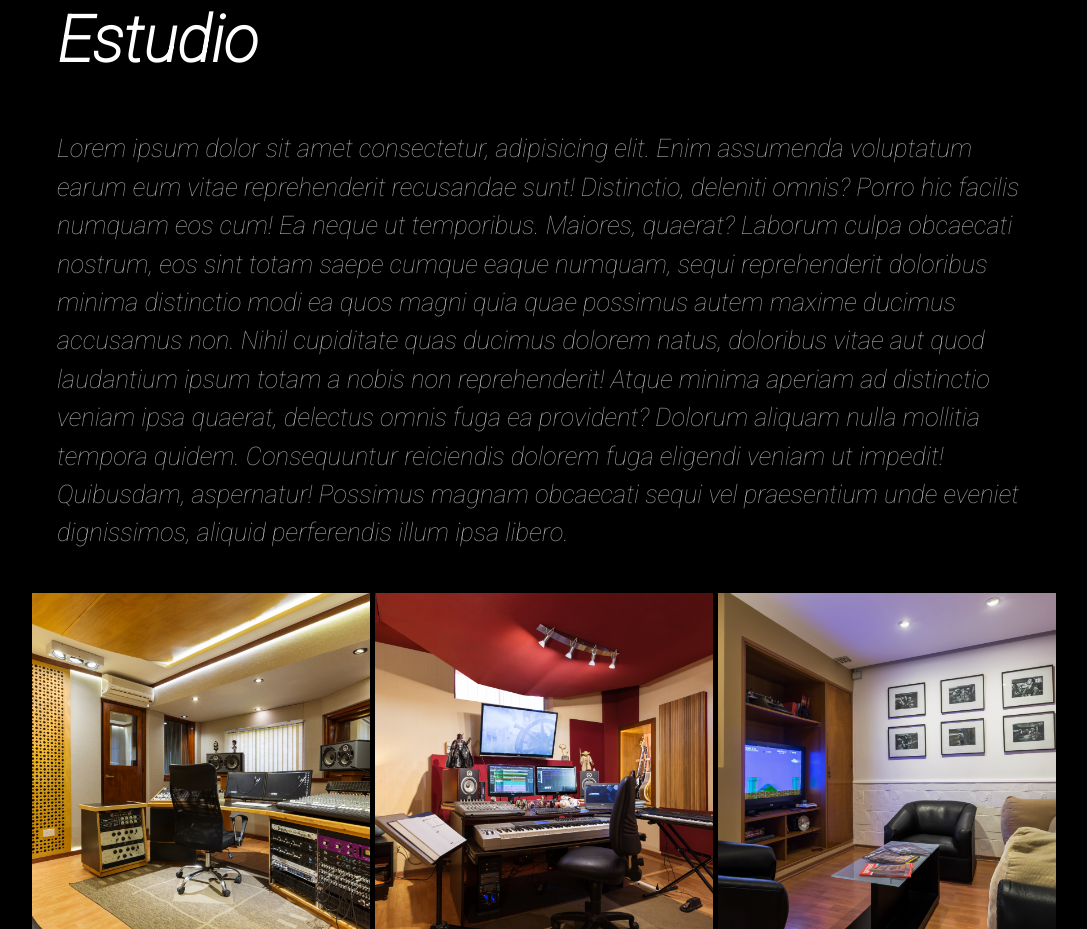
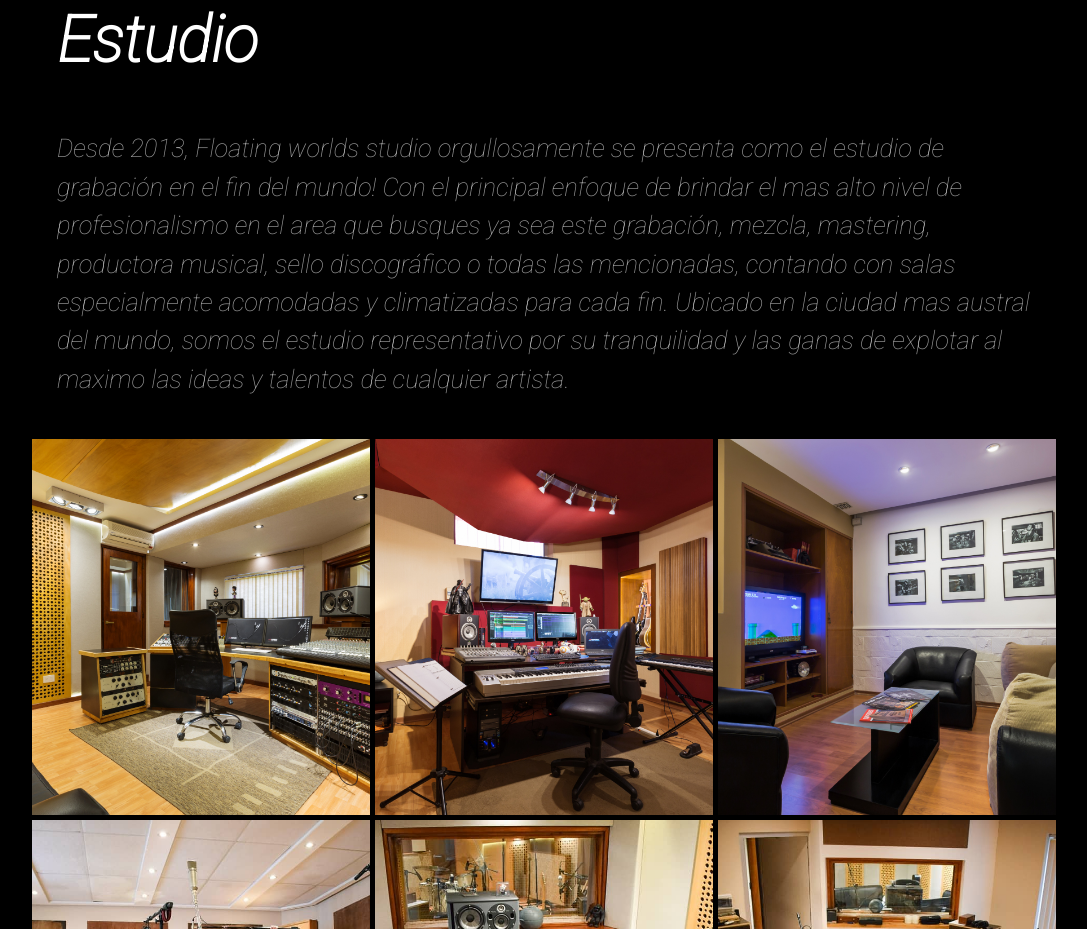
Before and after one commit to GastonHerreraM/Primer_Repo, a website: page index.html in a window 1280 px wide. Shown: the part 820-1749 px from the top of the page, without its empty margins (96-1183 px from the left). Drawn offline with nearby package versions, Linux system fonts and the light colour scheme.

Commit message:
retoque lorem index

```diff
--- a/index.html
+++ b/index.html
@@ -80,10 +80,11 @@
         <main id="main" class="grid asignacion__columna--main">
             <h1 class="titulo">Estudio</h1>
             <div class="separador">
-                <p class="font__size font__weight"> Lorem ipsum dolor sit amet consectetur, adipisicing elit. Enim assumenda voluptatum earum eum vitae reprehenderit recusandae sunt! Distinctio, deleniti omnis? Porro hic facilis numquam eos cum! Ea neque ut temporibus.
-                    Maiores, quaerat? Laborum culpa obcaecati nostrum, eos sint totam saepe cumque eaque numquam, sequi reprehenderit doloribus minima distinctio modi ea quos magni quia quae possimus autem maxime ducimus accusamus non.
-                    Nihil cupiditate quas ducimus dolorem natus, doloribus vitae aut quod laudantium ipsum totam a nobis non reprehenderit! Atque minima aperiam ad distinctio veniam ipsa quaerat, delectus omnis fuga ea provident?
-                    Dolorum aliquam nulla mollitia tempora quidem. Consequuntur reiciendis dolorem fuga eligendi veniam ut impedit! Quibusdam, aspernatur! Possimus magnam obcaecati sequi vel praesentium unde eveniet dignissimos, aliquid perferendis illum ipsa libero.</p>
+                <p class="font__size font__weight"> Desde 2013, Floating worlds studio orgullosamente se presenta como el estudio de grabación en el fin del mundo!
+                    Con el principal enfoque de brindar el mas alto nivel de profesionalismo en el area que busques ya sea este grabación, mezcla, mastering, productora musical, sello discográfico o todas las mencionadas,
+                    contando con salas especialmente acomodadas y climatizadas para cada fin. Ubicado en la ciudad mas austral del mundo, somos el estudio representativo por su tranquilidad y las ganas de explotar al maximo
+                    las ideas y talentos de cualquier artista.
+                </p>
             </div>
             <div class="grid sector-template-areas">
                 <div class="caja disable1">
```
